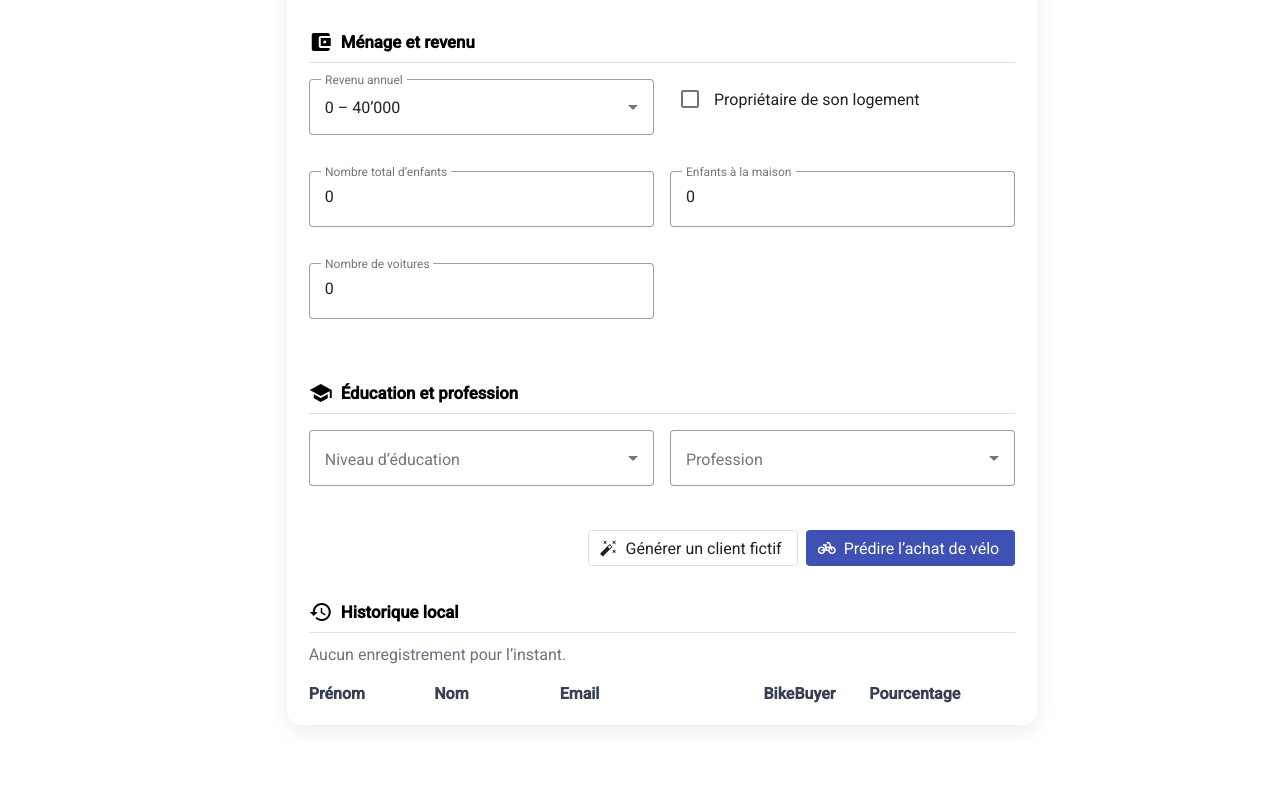
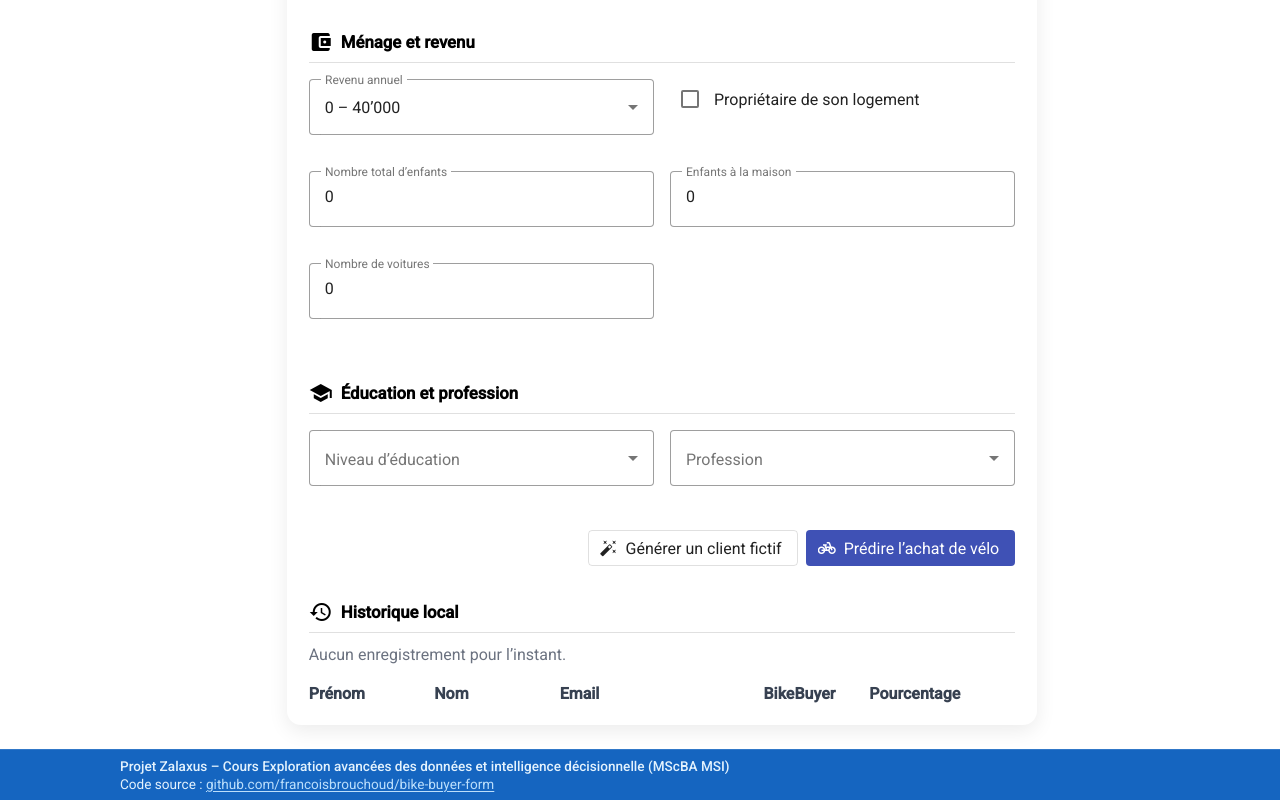
Before and after one commit to francoisbrouchoud/bike-buyer-form, an Angular app: page / in a window 1280 px wide. Shown: the part 1377-2177 px from the top of the page. Before the commit the page ends 2126 px from the top, so only its background shows below. Built offline with nearby package versions, Linux system fonts and the light colour scheme.

Commit message:
feat: add footer info

```diff
--- a/src/app/app.html
+++ b/src/app/app.html
@@ -2,3 +2,17 @@
 <main class="container">
   <app-registration-form></app-registration-form>
 </main>
+<footer class="footer">
+  <div class="footer__content">
+    <span class="footer__title">
+      Projet Zalaxus – Cours Exploration avancées des données et intelligence décisionnelle (MScBA MSI)
+    </span>
+    <span class="footer__link">
+      Code source :
+      <a href="https://github.com/francoisbrouchoud/bike-buyer-form"
+         target="_blank" rel="noopener noreferrer">
+        github.com/francoisbrouchoud/bike-buyer-form
+      </a>
+    </span>
+  </div>
+</footer>
--- a/src/app/app.scss
+++ b/src/app/app.scss
@@ -1,8 +1,53 @@
-:host { display: block; }
+:host {
+  display: flex;
+  flex-direction: column;
+  min-height: 100vh;
+}
+
 .topbar {
-  position: sticky; top: 0; z-index: 10;
-  background: #1976d2; color: #fff; padding: 12px 16px; font-weight: 600;
+  position: sticky;
+  top: 0;
+  z-index: 10;
+  background: #1976d2;
+  color: #fff;
+  padding: 12px 16px;
+  font-weight: 600;
 }
+
 .container {
-  padding: 24px; display: grid; place-items: start center;
+  flex: 1 0 auto;
+  padding: 24px;
+  display: grid;
+  place-items: start center;
 }
+
+.footer {
+  flex-shrink: 0;
+  background: #1565c0;
+  color: #e3f2fd;
+  padding: 8px 16px;
+  font-size: 0.85rem;
+  border-top: 1px solid rgba(255, 255, 255, 0.12);
+}
+
+.footer__content {
+  max-width: 1040px;
+  margin: 0 auto;
+  display: flex;
+  flex-direction: column;
+  gap: 2px;
+}
+
+.footer__title {
+  font-weight: 500;
+}
+
+.footer__link a {
+  color: #bbdefb;
+  text-decoration: underline;
+  text-underline-offset: 2px;
+}
+
+.footer__link a:hover {
+  text-decoration: none;
+}
```
